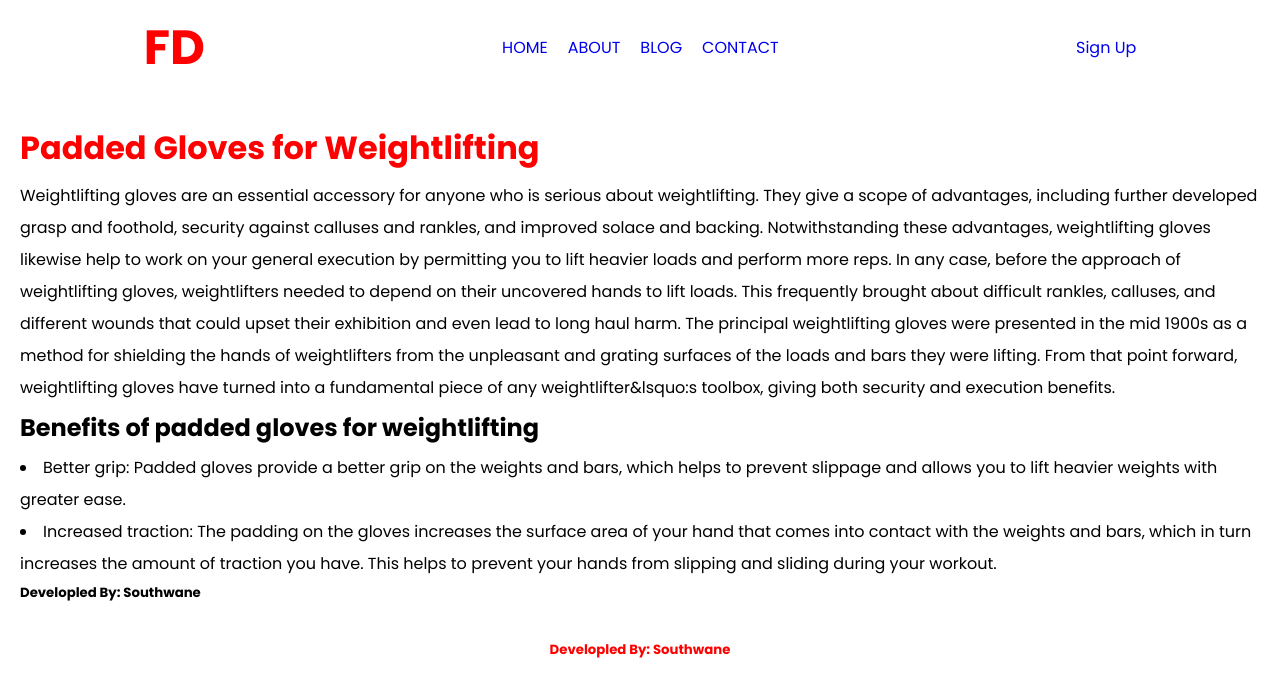
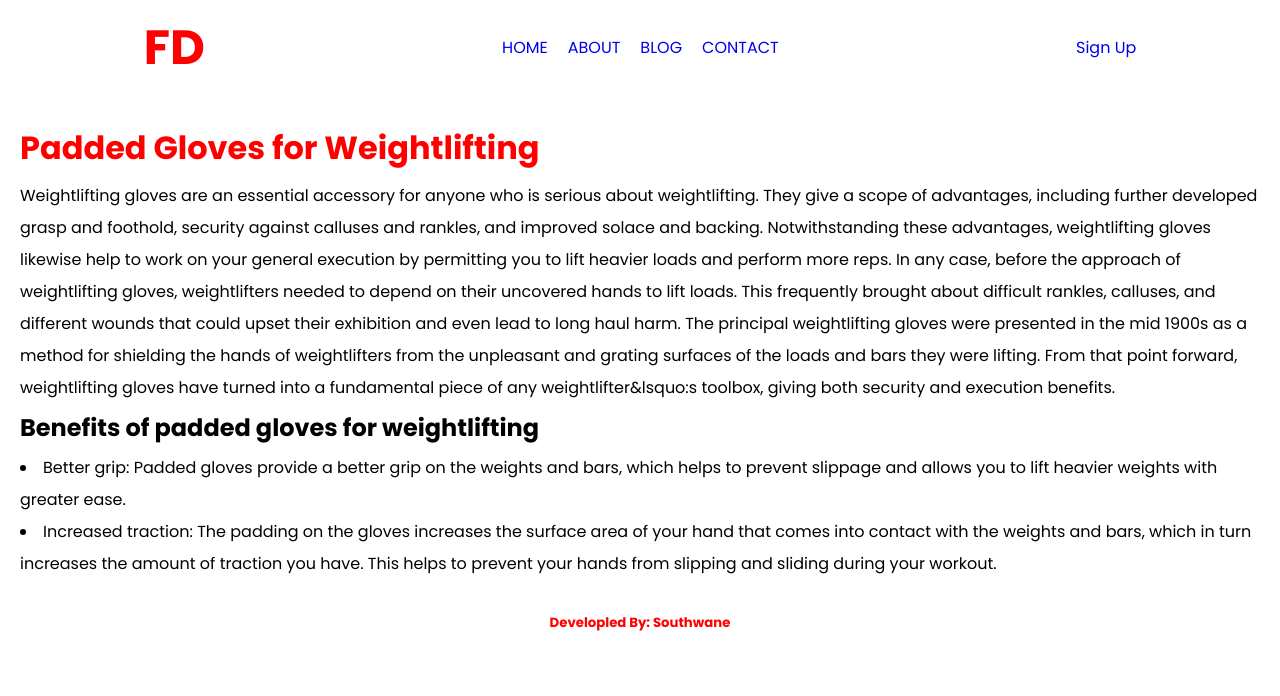
Before and after one commit to southwane/fitness-daily, a Next.js app: page /padded-weightlifting-gloves in a window 1280 px wide. Shown: the top 696 px of the page. Built offline with nearby package versions, Linux system fonts and the light colour scheme.

Commit message:
file changes

```diff
--- a/app/padded-weightlifting-gloves/page.js
+++ b/app/padded-weightlifting-gloves/page.js
@@ -40,7 +40,6 @@ export default function Page() {
           </li>
         </p>
       </section>
-      <h5>Developled By: Southwane</h5>
     </main>
   );
 }
```
